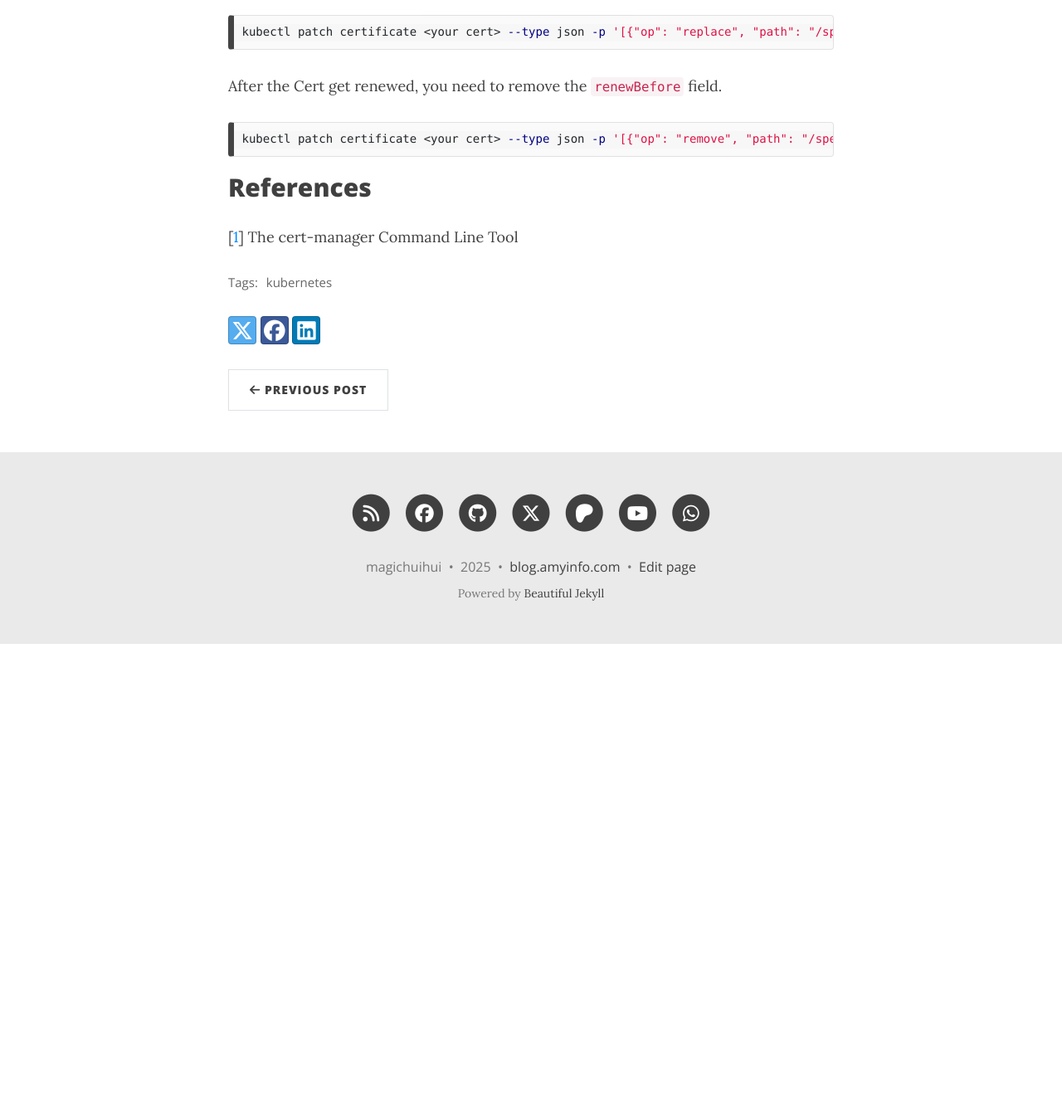
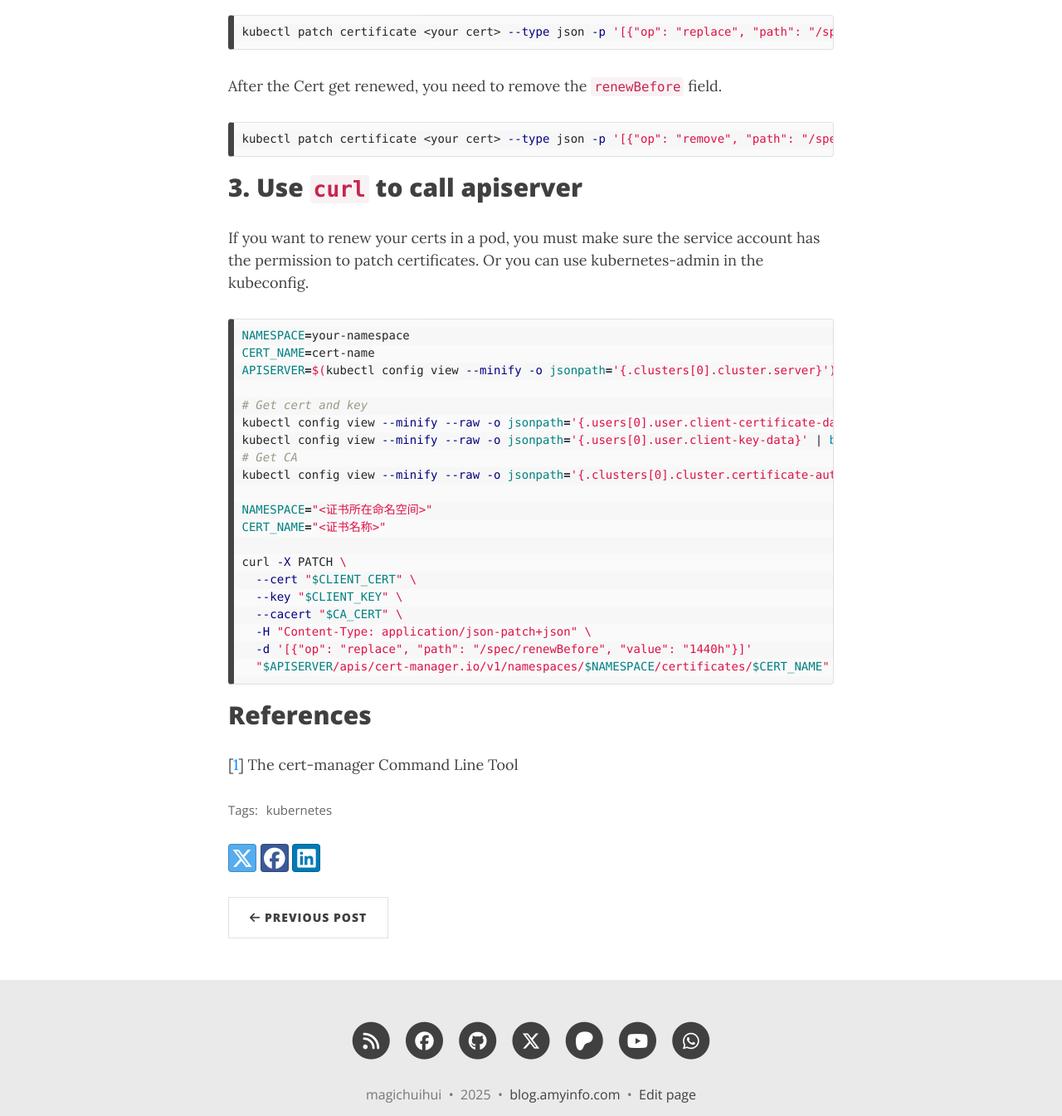
Before and after one commit to magichuihui/magichuihui.github.io, a Jekyll site: the page built from _posts/2025-04-26-manually-renew-certificates.md, in a window 1280 px wide and 1400 px high, scrolled down 673 px, cut to the strip 55-1400 px from the top of the window. Shown: the whole strip at 83% size. Built offline with Jekyll 4.4.1, drawn with Linux system fonts in a browser that asks for light colours; comment, search, counter and statistics services are not loaded; before the commit the page ends 1504 px from its top, so only the background shows below that; some of the changed text lies outside the part shown.

Commit message:
feat: Use curl to renew certs

````diff
--- a/_posts/2025-04-26-manually-renew-certificates.md
+++ b/_posts/2025-04-26-manually-renew-certificates.md
@@ -31,6 +31,33 @@ After the Cert get renewed, you need to remove the `renewBefore` field.
 kubectl patch certificate <your cert> --type json -p '[{"op": "remove", "path": "/spec/renewBefore"}]'
 ```
 
+## 3. Use `curl` to call apiserver
+
+If you want to renew your certs in a pod, you must make sure the service account has the permission to patch certificates. Or you can use kubernetes-admin in the kubeconfig.
+
+```bash
+NAMESPACE=your-namespace
+CERT_NAME=cert-name
+APISERVER=$(kubectl config view --minify -o jsonpath='{.clusters[0].cluster.server}')
+
+# Get cert and key
+kubectl config view --minify --raw -o jsonpath='{.users[0].user.client-certificate-data}' | base64 -d > cert.crt
+kubectl config view --minify --raw -o jsonpath='{.users[0].user.client-key-data}' | base64 -d > key.crt
+# Get CA
+kubectl config view --minify --raw -o jsonpath='{.clusters[0].cluster.certificate-authority-data}' | base64 -d > ca.crt
+
+NAMESPACE="<证书所在命名空间>"
+CERT_NAME="<证书名称>"
+
+curl -X PATCH \
+  --cert "$CLIENT_CERT" \
+  --key "$CLIENT_KEY" \
+  --cacert "$CA_CERT" \
+  -H "Content-Type: application/json-patch+json" \
+  -d '[{"op": "replace", "path": "/spec/renewBefore", "value": "1440h"}]'
+  "$APISERVER/apis/cert-manager.io/v1/namespaces/$NAMESPACE/certificates/$CERT_NAME"
+```
+
 ## References
 
 [[1](https://cert-manager.io/docs/reference/cmctl/#manual-installation)] The cert-manager Command Line Tool
````
Also changed, not shown: other parts of _posts/2025-04-26-manually-renew-certificates.md (+1 -1 lines).
